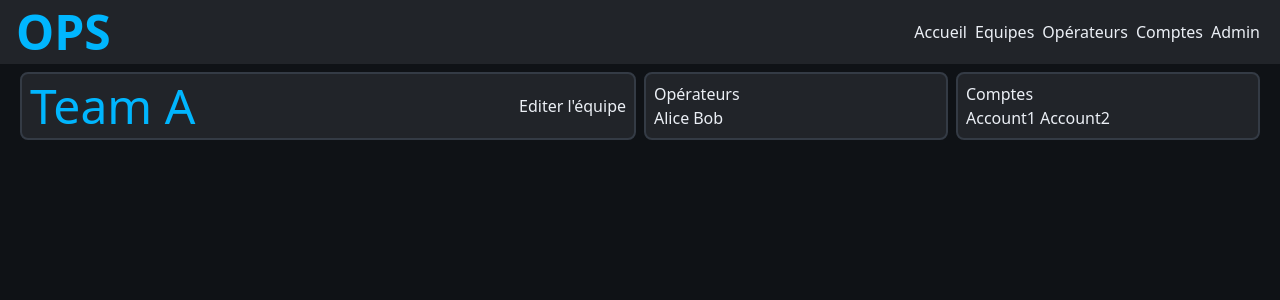
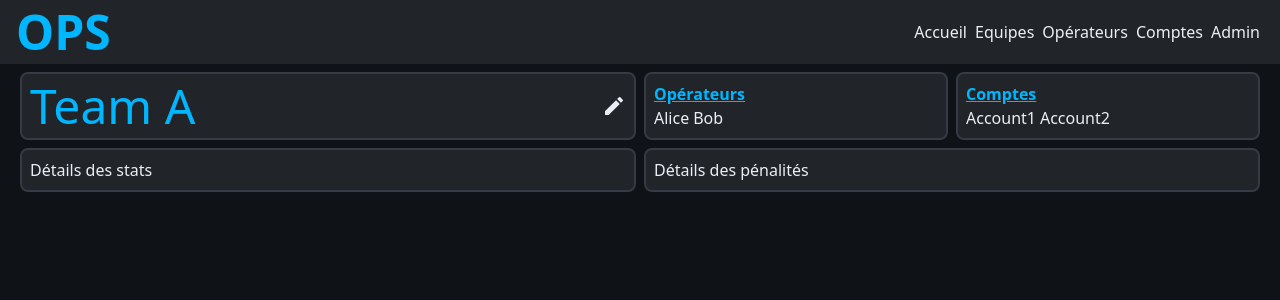
Before and after one commit to wallcreation/OPS-Front, a Vue app: page /admin/teams/1 in a window 1280 px wide. Shown: the top 300 px of the page. Built offline with nearby package versions, Linux system fonts and the light colour scheme; what tailwindcss-motion would draw is missing.

Commit message:
Add team edit modal

```diff
--- /dev/null
+++ b/src/components/admin/TeamEdit.vue
@@ -0,0 +1,65 @@
+<script setup>
+import { ref } from "vue";
+const props = defineProps({
+    showModal: Boolean
+});
+const emit = defineEmits(["close"]);
+const close = async () => {
+    emit("close");
+};
+const teamipt = ref("");
+const addteam = async () => {
+    console.log("Team name:");
+};
+</script>
+<template>
+    <div
+        v-if="showModal"
+        class="fixed inset-0 z-50 flex items-center justify-center bg-bg/50 backdrop-blur-md"
+    >
+        <div
+            class="mx-5 p-3 max-w-lg w-full rounded-lg border-1 border-border backdrop-blur-md"
+        >
+            <h1 class="text-xl font-bold">Modifier l'équipe</h1>
+            <form action="" class="my-2 grid gap-2 grid-cols-2">
+                <input
+                    type="text"
+                    name="tname"
+                    id="tname"
+                    required
+                    placeholder="Nom de l'équipe"
+                    :value="teamipt"
+                    class="col-span-2 border-b-2 border-border active:border-primary hover:border-primary-dark outline-none"
+                />
+                <input
+                    type="text"
+                    id="operatorslist"
+                    name="operatorslist"
+                    placeholder="Ajouter un opérateur"
+                    class="w-full border-b-2 border-border active:border-primary hover:border-primary-dark outline-none"
+                />
+                <input
+                    type="text"
+                    id="accountslist"
+                    name="accountslist"
+                    placeholder="Ajouter un compte"
+                    class="w-full border-b-2 border-border active:border-primary hover:border-primary-dark outline-none"
+                />
+            </form>
+            <div class="flex gap-2 justify-end mt-1">
+                <button
+                    @click="addteam"
+                    class="text-primary hover:border-b-2 hover:border-primary"
+                >
+                    Valider
+                </button>
+                <button
+                    @click="close"
+                    class="text-error hover:border-b-2 hover:border-error"
+                >
+                    Annuler
+                </button>
+            </div>
+        </div>
+    </div>
+</template>
--- a/src/views/TeamInfo.vue
+++ b/src/views/TeamInfo.vue
@@ -1,40 +1,71 @@
 <script setup>
-import { onMounted, ref } from 'vue'
-import { useRoute } from 'vue-router'
-const route = useRoute()
-const teamid = route.params.id
+import { onMounted, ref } from "vue";
+import { useRoute } from "vue-router";
+import TeamEdit from "@/components/admin/TeamEdit.vue"
+const route = useRoute();
+const teamid = route.params.id;
 onMounted(async () => {
-  console.log('team id ', teamid)
-})
+    console.log("team id ", teamid);
+});
 const team = ref({
     id: 1,
-  name: 'Team A',
-  operators: ['Alice', 'Bob'],
-  accounts: ['Account1', 'Account2'],
-})
+    name: "Team A",
+    operators: ["Alice", "Bob"],
+    accounts: ["Account1", "Account2"]
+});
 const currentview = ref(1)
+const showedit = ref(false)
 </script>
 <template>
     <section class="w-full mt-2 grid gap-2 grid-cols-1 md:grid-cols-4">
-    <section class="md:col-span-2 p-2 flex gap-2 justify-between bg-surface rounded-lg border-2 border-border">
+        <section
+            class="md:col-span-2 p-2 flex gap-2 justify-between bg-surface rounded-lg border-2 border-border"
+        >
             <h1 class="text-5xl text-primary">{{ team.name }}</h1>
-      <button>Editer l'équipe</button>
+            <button
+            @click="showedit = true"
+            class="active:text-primary hover:text-primary">
+                <svg
+                    xmlns="http://www.w3.org/2000/svg"
+                    width="24"
+                    height="24"
+                    viewBox="0 0 24 24"
+                >
+                    <path
+                        fill="currentColor"
+                        d="M3 17.46v3.04c0 .28.22.5.5.5h3.04c.13 0 .26-.05.35-.15L17.81 9.94l-3.75-3.75L3.15 17.1q-.15.15-.15.36M20.71 7.04a.996.996 0 0 0 0-1.41l-2.34-2.34a.996.996 0 0 0-1.41 0l-1.83 1.83l3.75 3.75z"
+                    />
+                </svg>
+            </button>
         </section>
         <section class="p-2 bg-surface rounded-lg border-2 border-border">
-      <h2>Opérateurs</h2>
-      <div class="flex flex-wrap gap-1 ">
+            <h2 class="text-primary font-bold underline">Opérateurs</h2>
+            <div class="flex flex-wrap gap-1">
                 <p v-for="operator in team.operators" :key="operator">
                     {{ operator }}
                 </p>
             </div>
         </section>
         <section class="p-2 bg-surface rounded-lg border-2 border-border">
-      <h2>Comptes</h2>
-      <div class="flex flex-wrap gap-1 ">
+            <h2 class="text-primary font-bold underline">Comptes</h2>
+            <div class="flex flex-wrap gap-1">
                 <p v-for="account in team.accounts" :key="account">
                     {{ account }}
                 </p>
             </div>
         </section>
+        <section
+            class="md:col-span-2 p-2 bg-surface border-2 border-border rounded-lg"
+        >
+            <h3>Détails des stats</h3>
+            <div class="grid gap-2 grid-cols-2"></div>
         </section>
+        <section
+            class="md:col-span-2 p-2 bg-surface border-2 border-border rounded-lg"
+        >
+            <h3>Détails des pénalités</h3>
+            <div class="grid gap-2 grid-cols-2"></div>
+        </section>
+    </section>
+    <TeamEdit :showModal="showedit" @close="showedit = false"/>
 </template>
```
Lines whose indentation alone changed are shown as unchanged.
